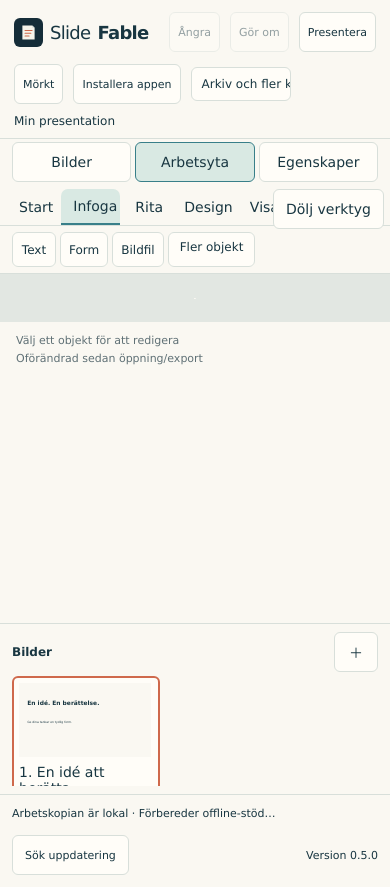
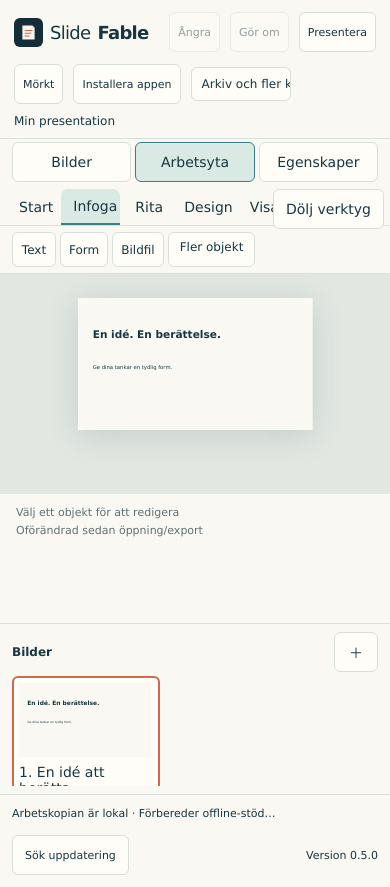
Before and after one commit to erland/slide-fable, a React (Vite) app: page / in a window 390 px wide. Built offline with nearby package versions, Linux system fonts and the light colour scheme; what canonicalize would draw is missing.

Commit message:
fix(ux): prevent portrait canvas collapsing below usable size

```diff
--- a/src/ui/editor.css
+++ b/src/ui/editor.css
@@ -100,7 +100,7 @@
 /* SF-UX-22: break the resize-observer/intrinsic-height feedback loop in portrait.
    The canvas must receive the remaining workspace height before it is fitted. */
 @media(max-width:900px) and (orientation:portrait){
- .editor-workspace .editor-canvas-pane{flex:1 1 0%;height:0;min-height:0}
- .editor-workspace .editor-canvas-pane .canvas-scroll{flex:1 1 0%;height:0;min-height:0;box-sizing:border-box}
+ .editor-workspace .editor-canvas-pane{flex:1 1 auto;min-height:280px}
+ .editor-workspace .editor-canvas-pane .canvas-scroll{flex:1 1 auto;height:auto;min-height:220px;box-sizing:border-box}
  .editor-workspace .filmstrip{flex:0 0 auto}
 }
```
